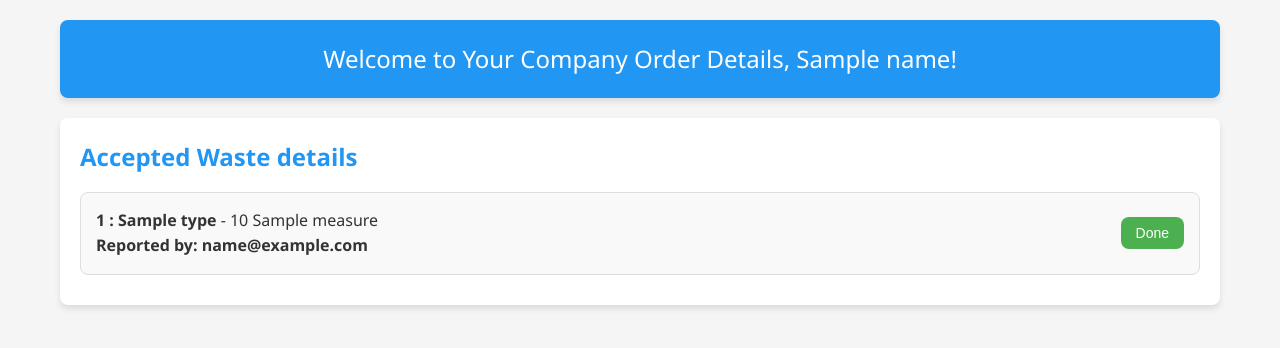
After one commit to HarshAgrawal1/EcoTrack, a Django app: template templates/order_handle.html in a window 1280 px wide. The commit adds this page. Shown: the top 348 px of the page. Run offline with Django 3.2, Linux system fonts and the light colour scheme; the template is opened without the code that fills it: most values are stand-ins (such as "Sample title", 1, 10 or a date in 2020).

Commit message:
Add files via upload

```diff
--- a/registration/admin.py
+++ b/registration/admin.py
@@ -3,8 +3,10 @@ from django.contrib import admin
 # Register your models here.
 from registration.models import Registration
 from registration.models import Additem
+from registration.models import OrderDetail
 # from home.models import UserBookData
 
 admin.site.register(Registration)
 admin.site.register(Additem)
+admin.site.register(OrderDetail)
 # admin.site.register(UserBookData)
--- a/registration/urls.py
+++ b/registration/urls.py
@@ -10,5 +10,8 @@ urlpatterns = [
     path("user/home",views.UserHomePage,name="userhomepage"),
     path("company/home",views.CompanyHomePage,name="CompanyHomePage"),
     path("user/AddWaste/",views.AddWaste,name="userhomepage"),
+    path('company/home/collect_waste/<int:waste_id>/', views.collect_waste, name='collect_waste'),
+    path('company/order_handle/',views.order_handle,name="order_handle"),
+    path('company/order_done/<int:waste_id>/', views.order_done, name='order_done'),
 
 ]
--- /dev/null
+++ b/templates/order_handle.html
@@ -0,0 +1,183 @@
+<!DOCTYPE html>
+<html lang="en">
+<head>
+    <meta charset="UTF-8">
+    <meta name="viewport" content="width=device-width, initial-scale=1.0">
+    <title>Eco Company Dashboard</title>
+    <style>
+        :root {
+            --primary-color: #4CAF50;
+            --secondary-color: #2196F3;
+            --background-color: #F5F5F5;
+            --card-background: #FFFFFF;
+            --text-color: #333333;
+            --border-radius: 8px;
+            --box-shadow: 0 4px 6px rgba(0, 0, 0, 0.1);
+        }
+
+        * {
+            margin: 0;
+            padding: 0;
+            box-sizing: border-box;
+        }
+
+        body {
+            font-family: 'Segoe UI', Tahoma, Geneva, Verdana, sans-serif;
+            background-color: var(--background-color);
+            color: var(--text-color);
+            line-height: 1.6;
+        }
+
+        .container {
+            max-width: 1200px;
+            margin: 0 auto;
+            padding: 20px;
+        }
+
+        .welcome {
+            background-color: var(--secondary-color);
+            color: white;
+            padding: 20px;
+            text-align: center;
+            font-size: 24px;
+            border-radius: var(--border-radius);
+            margin-bottom: 20px;
+            box-shadow: var(--box-shadow);
+        }
+
+        .common-button {
+            display: block;
+            margin: 0 auto 20px auto;
+            background-color: var(--primary-color);
+            color: white;
+            padding: 10px 20px;
+            text-align: center;
+            border-radius: var(--border-radius);
+            text-decoration: none;
+            font-size: 16px;
+            cursor: pointer;
+        }
+
+        .common-button:hover {
+            background-color: #45a049;
+        }
+
+        .dashboard {
+            display: grid;
+            grid-template-columns: 1fr;
+            gap: 20px;
+        }
+
+        .dashboard-item {
+            background-color: var(--card-background);
+            padding: 20px;
+            border-radius: var(--border-radius);
+            box-shadow: var(--box-shadow);
+        }
+
+        .dashboard-item h2 {
+            color: var(--secondary-color);
+            margin-bottom: 15px;
+        }
+
+        .waste-list {
+            list-style-type: none;
+        }
+
+        .waste-item {
+            background-color: #f9f9f9;
+            border: 1px solid #ddd;
+            border-radius: var(--border-radius);
+            padding: 15px;
+            margin-bottom: 10px;
+            display: flex;
+            justify-content: space-between;
+            align-items: center;
+            transition: background-color 0.3s ease;
+        }
+
+        .waste-item:hover {
+            background-color: #e9e9e9;
+        }
+
+        .waste-info {
+            flex-grow: 1;
+        }
+
+        .waste-actions {
+            display: flex;
+            gap: 10px;
+        }
+        .button {
+            display: inline-block;
+            background-color: var(--primary-color);
+            color: white;
+            padding: 8px 15px;
+            text-decoration: none;
+            border-radius: var(--border-radius);
+            border: none;
+            cursor: pointer;
+            transition: background-color 0.3s ease;
+            font-size: 14px;
+        }
+
+        .button:hover {
+            background-color: #45a049;
+        }
+
+        .button.secondary {
+            background-color: var(--secondary-color);
+        }
+
+        .button.secondary:hover {
+            background-color: #1976D2;
+        }
+        @media (max-width: 768px) {
+            .waste-item {
+                flex-direction: column;
+                align-items: flex-start;
+            }
+
+            .waste-actions {
+                margin-top: 10px;
+            }
+        }
+    </style>
+</head>
+<body>
+    <div class="container">
+        <div class="welcome">
+            Welcome to Your Company Order Details, {{name }}!
+        </div>
+
+        <!-- New Button for Redirection -->
+
+
+        <div class="dashboard">
+            <div class="dashboard-item">
+                <h2>Accepted Waste details</h2>
+                <ul class="waste-list">
+                    {% for waste in order_list %}
+                    <li class="waste-item">
+                        <div class="waste-info">
+                            <strong>{{waste.id}} : {{ waste.type }}</strong> - {{ waste.quantity }} {{ waste.measure }}
+                            <br>
+                             <strong>Reported by: {{ waste.user_email }}</strong>
+                        </div>
+                        <div class="waste-actions">
+                            <form action="{% url 'order_done' waste_id=waste.id %}" method="POST">
+                                {% csrf_token %}
+                                <button class="button">Done</button>
+                            </form>
+
+                        </div>
+                    </li>
+                    {% empty %}
+                    <li>No waste orders</li>
+                    {% endfor %}
+                </ul>
+            </div>
+        </div>
+    </div>
+</body>
+</html>
--- a/wsrms/settings.py
+++ b/wsrms/settings.py
@@ -20,7 +20,7 @@ BASE_DIR = Path(__file__).resolve().parent.parent
 # See https://docs.djangoproject.com/en/3.2/howto/deployment/checklist/
 
 # SECURITY WARNING: keep the secret key used in production secret!
-SECRET_KEY = 'SECRET KEY'
+SECRET_KEY = 'django-insecure-9xehhv4a_ld18+(4*on9m0ou+*88bdt9&)fk#6!64)5j+u+rp^'
 
 # SECURITY WARNING: don't run with debug turned on in production!
 DEBUG = True
@@ -119,8 +119,8 @@ EMAIL_BACKEND = 'django.core.mail.backends.smtp.EmailBackend'
 EMAIL_HOST = 'smtp.gmail.com'
 EMAIL_PORT = 587
 EMAIL_USE_TLS = True
-EMAIL_HOST_USER = 'YOUR EMAIL ID'
-EMAIL_HOST_PASSWORD = 'HOST_PASSWORD'
+EMAIL_HOST_USER = 'agrawalharsh0522@gmail.com'
+EMAIL_HOST_PASSWORD = 'mkvibuftretdplth'
 # Static files (CSS, JavaScript, Images)
 # https://docs.djangoproject.com/en/3.2/howto/static-files/
 
```
Also changed, not shown: registration/models.py (+19 -0 lines), registration/views.py (+105 -13 lines), templates/UserDashboard.html (+48 -8 lines), templates/login.html (+31 -0 lines), db.sqlite3, registration/migrations/0006_additem_waste_id.py (added), registration/migrations/0007_orderdetail.py (added), registration/migrations/0008_registration_points.py (added).
